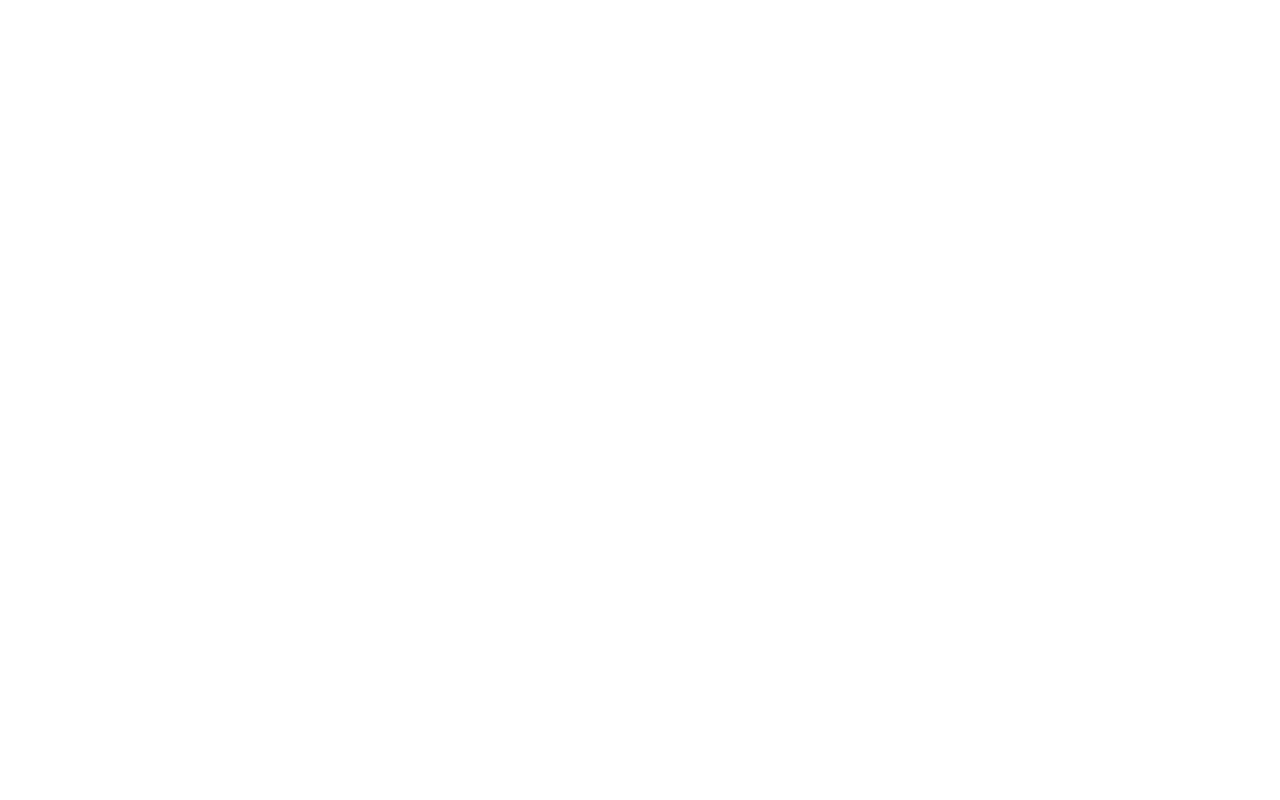
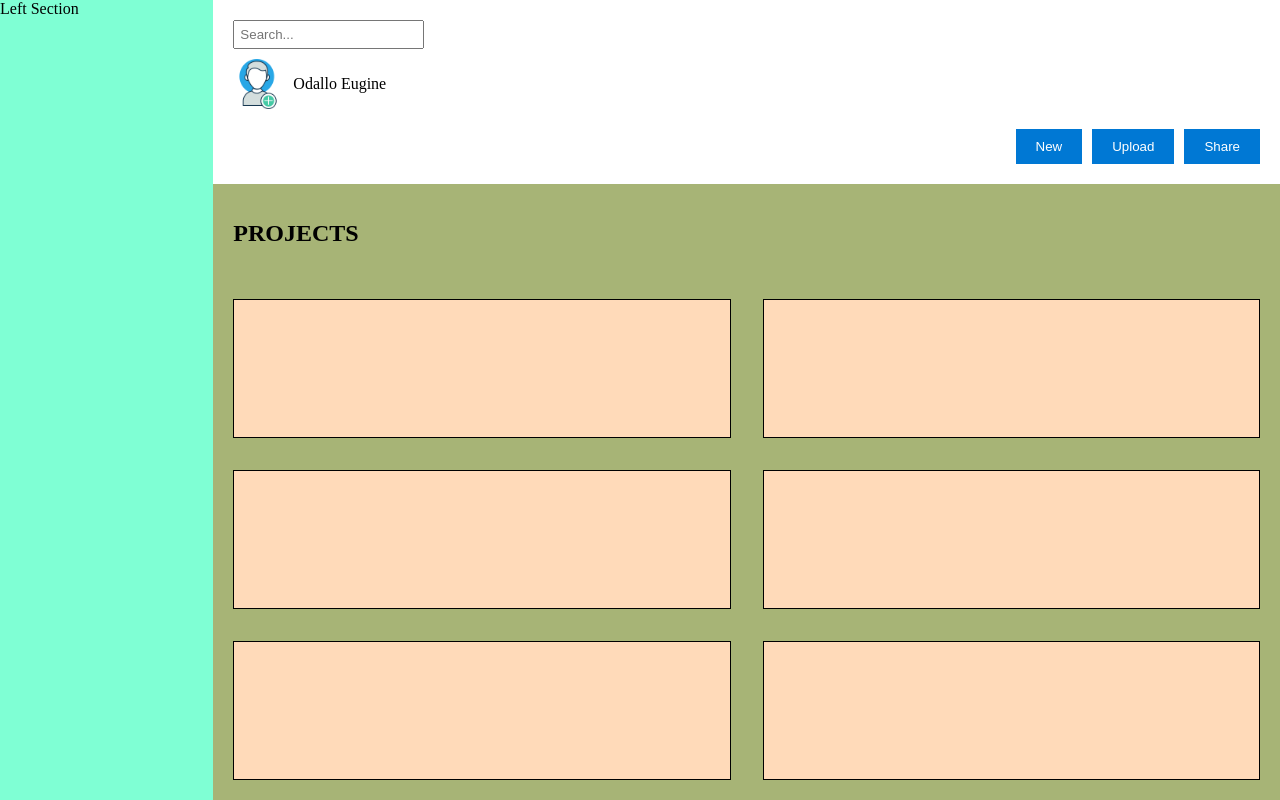
Before and after one commit to Odallo/OdinAdminDashboard, a plain HTML site: page index.html in a window 1280 px wide. Drawn offline with Linux system fonts and the light colour scheme.

Commit message:
more css for the dashboard

```diff
--- a/admin.css
+++ b/admin.css
@@ -0,0 +1,101 @@
+html, body {
+    height: 100%;
+    margin: 0;
+    display: flex;
+}
+
+body {
+    display: flex;
+    flex-direction: row;
+    width: 100%;
+}
+
+.left-section {
+    flex: 1;
+    background-color: aquamarine;
+}
+
+.right-section {
+    flex: 5;
+    display: flex;
+    flex-direction: column;
+    padding: 0;
+    background-color: antiquewhite;
+}
+
+.top-section {
+    flex: 1;
+    display: flex;
+    justify-content: space-between;
+    align-items: flex-start;
+    padding: 20px;
+    background-color: white;
+    color: black;
+    box-shadow: 0 4px 2px -2px gray;
+}
+
+.left-top {
+    display: flex;
+    flex-direction: column;
+}
+
+.search-bar {
+    padding: 5px;
+    margin-bottom: 10px;
+}
+
+.user-info {
+    display: flex;
+    align-items: center;
+}
+
+.user-icon {
+    width: 50px;
+    height: 50px;
+    margin-right: 10px;
+}
+
+.user-name {
+    font-size: 1rem;
+}
+
+.right-top {
+    display: flex;
+    gap: 10px;
+    align-self: flex-end;
+}
+
+.btn {
+    padding: 10px 20px;
+    background-color: #0078D4;
+    color: white;
+    border: none;
+    cursor: pointer;
+}
+
+.btn:hover {
+    background-color: #888a8d;
+}
+
+.bottom-section {
+    flex: 4;
+    display: grid;
+    grid-template-columns: repeat(2, 1fr); /* Adjusted size */
+    grid-template-rows: auto repeat(3, 1fr); /* Added auto row for title */
+    gap: 32px;
+    padding: 20px;
+    background-color: rgb(167, 180, 118);
+    color: black;
+}
+
+.section-title {
+    grid-column: span 2; /* Make the title span across both columns */
+    font-size: 1.5rem;
+    text-align: left;
+    margin-bottom: 20px;
+}
+
+.small-rectangle {
+    background-color: peachpuff;
+    border: 1px solid black;
+}
--- a/index.html
+++ b/index.html
@@ -3,9 +3,37 @@
 <head>
     <meta charset="UTF-8">
     <meta name="viewport" content="width=device-width, initial-scale=1.0">
+    <link rel="stylesheet" href="admin.css">
     <title>Admin Dashboard</title>
 </head>
 <body>
-
+    <div class="left-section">
+        Left Section
+    </div>
+    <div class="right-section">
+        <div class="top-section">
+            <div class="left-top">
+                <input type="text" placeholder="Search..." class="search-bar">
+                <div class="user-info">
+                    <img src="new.png" alt="User Icon" class="user-icon">
+                    <span class="user-name">Odallo Eugine</span>
+                </div>
+            </div>
+            <div class="right-top">
+                <button class="btn">New</button>
+                <button class="btn">Upload</button>
+                <button class="btn">Share</button>
+            </div>
+        </div>
+        <div class="bottom-section">
+            <h1 class="section-title">PROJECTS</h1>
+            <div class="small-rectangle"></div>
+            <div class="small-rectangle"></div>
+            <div class="small-rectangle"></div>
+            <div class="small-rectangle"></div>
+            <div class="small-rectangle"></div>
+            <div class="small-rectangle"></div>
+        </div>
+    </div>
 </body>
 </html>
```
Also changed, not shown: new.png (added).
